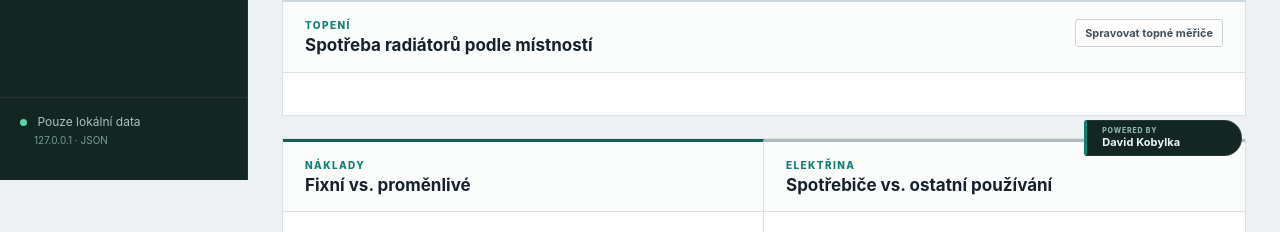
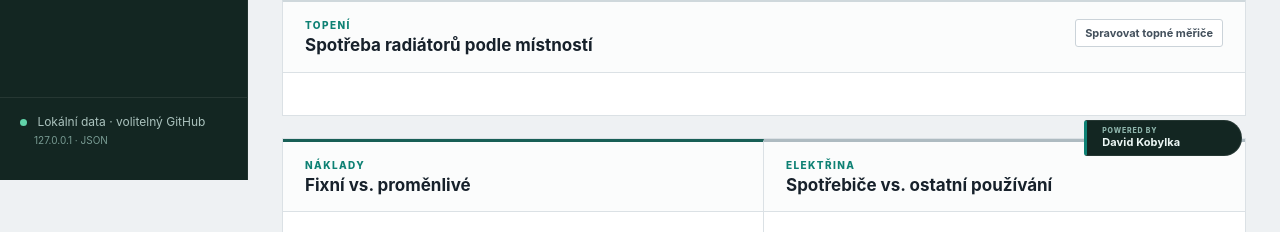
Before and after one commit to kobyldav/EnergyHome, a Python web app: template templates/index.html in a window 1280 px wide. Shown: the part 620-852 px from the top of the page. Run offline with Jinja, Linux system fonts and the light colour scheme; the template is opened without the code that fills it, so the values that code supplies are empty.

Commit message:
fix: privacy guard and accurate local/cloud indicator

```diff
--- a/templates/index.html
+++ b/templates/index.html
@@ -45,7 +45,7 @@
       <div class="nav-group-label">Systém</div>
       <button class="nav-btn" data-tab="settings">Nastavení</button>
     </nav>
-    <div class="sidebar-foot"><span class="local-dot"></span> Pouze lokální data<small>127.0.0.1 · JSON</small></div>
+    <div class="sidebar-foot"><span class="local-dot"></span> Lokální data · volitelný GitHub<small>127.0.0.1 · JSON</small></div>
   </aside>
 
   <main class="content">
```
